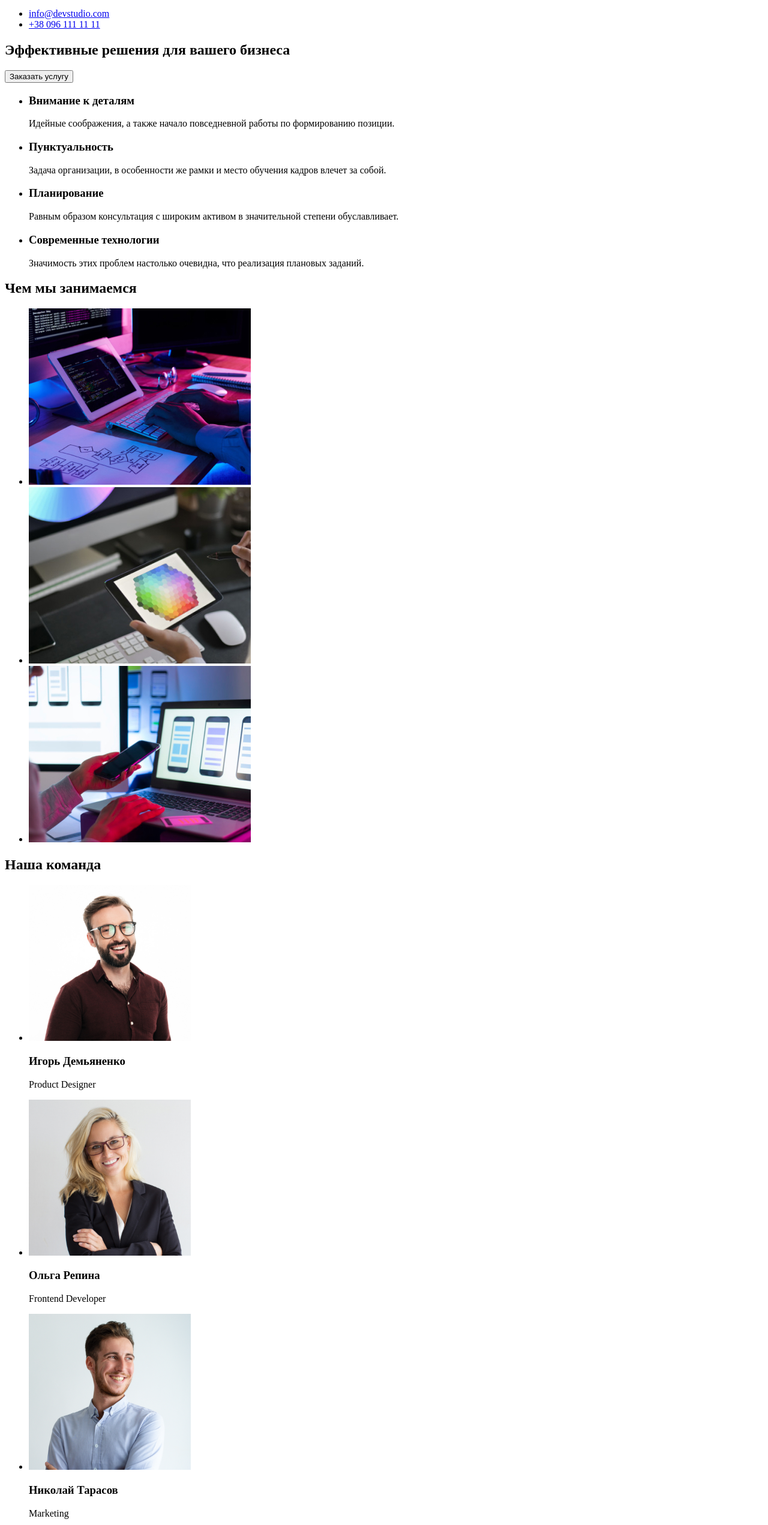
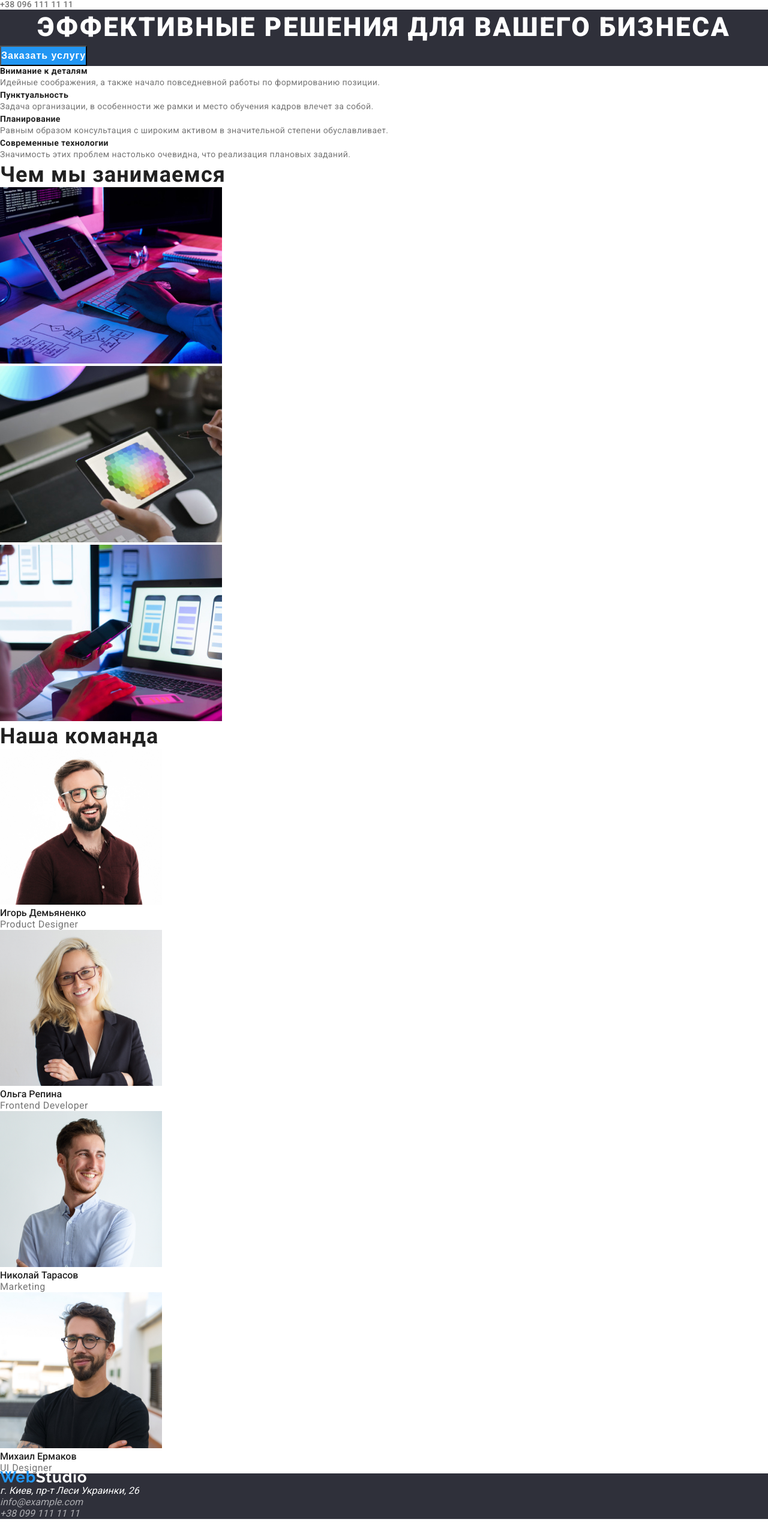
Before and after one commit to SkrypchenkoKrystyna/goit-markup-hw-02, a plain HTML site: page index.html in a window 1280 px wide. Shown: the part 98-2640 px from the top of the page at 60% size. Drawn offline with Linux system fonts and the light colour scheme.

Commit message:
добавила index.html

```diff
--- a/index.html
+++ b/index.html
@@ -5,14 +5,21 @@
     <meta http-equiv="X-UA-Compatible" content="IE=edge">
     <meta name="viewport" content="width=device-width, initial-scale=1.0">
     <title>goit-markup-hw-01</title>
+    <link rel="preconnect" href="https://fonts.gstatic.com">
+    <link href="https://fonts.googleapis.com/css2?family=Roboto:wght@400;500;700;900&display=swap" rel="stylesheet">
+    <link rel="preconnect" href="https://fonts.gstatic.com">
+    <link href="https://fonts.googleapis.com/css2?family=Raleway:wght@700&display=swap" rel="stylesheet">
+    <link rel="stylesheet" href="./CSS/style.css">
 </head>
 <body>
-    <header>
-        <a href="/">WebStudio</a>
+    <header class="header">
+        <div>
+        <a href="./" class="logo">
+            <span class="logo-web">Web</span><span class="logo-studio">Studio</span> </a>
         <nav>
-            <ul>
+            <ul class="nav-list">
                 <li>
-                    <a href="#">студия</a>
+                    <a href="#" class="active-link">студия</a>
                 </li>
                 <li>
                     <a href="#">портфолио</a>
@@ -22,56 +29,57 @@
                 </li>
             </ul>
         </nav>
-            <ul>
+            <ul class="contact-list">
                 <li>
                     <a href="mail:info@devstudio.com">info@devstudio.com</a>
                 </li>
                 <li>
-                    <a href="tel:+380961111111">+38 096 111 11 11</a>
+                    <a href="tel:+380961111111" class="contact-link">+38 096 111 11 11</a>
                 </li>
             </ul>
-
+        </div>
 
     </header>
     <main>
-        <section>
-          <h1>Эффективные решения для вашего бизнеса</h1>
-          <button type="button">Заказать услугу</button>
+        <!-- hero -->
+        <section class="hero-section">
+          <h1 class="hero-title">Эффективные решения для вашего бизнеса</h1>
+          <button class="main-button" type="button" >Заказать услугу</button>
         </section>
         <section>
             <!-- <h2></h2> -->
-            <ul>
+            <ul class="about-us-list">
                 <li>
-                    <h3>Внимание к деталям</h3>
-                    <p>
+                    <h3 class="good-title">Внимание к деталям</h3>
+                    <p class="about-good-title">
                         Идейные соображения, а также начало повседневной работы по формированию позиции.
                     </p>
                 </li>
 
                 <li>
-                    <h3>Пунктуальность</h3>
-                    <p>
+                    <h3 class="good-title">Пунктуальность</h3>
+                    <p class="about-good-title">
                         Задача организации, в особенности же рамки и место обучения кадров влечет за собой.
                     </p>
                 </li>
 
                 <li>
-                    <h3>Планирование</h3>
-                    <p>
+                    <h3 class="good-title">Планирование</h3>
+                    <p class="about-good-title">
                         Равным образом консультация с широким активом в значительной степени обуславливает.
                     </p>
                 </li>
 
                 <li>
-                    <h3>Современные технологии</h3>
-                <p>
+                    <h3 class="good-title">Современные технологии</h3>
+                <p class="about-good-title">
                     Значимость этих проблем настолько очевидна, что реализация плановых заданий.
                 </p>
                 </li>
             </ul>
         </section>
         <section>
-            <h2>Чем мы занимаемся</h2>
+            <h2 class="title">Чем мы занимаемся</h2>
             <ul>
                 <li>
                     <img src="./images/img.jpg" alt="img" width="370">
@@ -84,45 +92,45 @@
                 </li>
             </ul>
         </section>
-        <section>
-            <h2>Наша команда</h2>
+        <section class="team-secion">
+            <h2 class="section-title">Наша команда</h2>
             <ul>
                 <li>
                     <img src="./images/pic1.jpg" alt="pic1" width="270">
-                    <h3>Игорь Демьяненко</h3>
-                    <p>Product Designer</p>
+                    <h3 class="member-of-team">Игорь Демьяненко</h3>
+                    <p class="position">Product Designer</p>
                 </li>
                 <li>
                     <img src="./images/pic2.jpg" alt="pic2" width="270">
-                    <h3>Ольга Репина</h3>
-                    <p>Frontend Developer</p>
+                    <h3 class="member-of-team">Ольга Репина</h3>
+                    <p class="position">Frontend Developer</p>
                 </li>
                 <li>
                     <img src="./images/pic3.jpg" alt="pic3" width="270">
-                    <h3>Николай Тарасов</h3>
-                    <p>Marketing</p>
+                    <h3 class="member-of-team">Николай Тарасов</h3>
+                    <p class="position">Marketing</p>
                 </li>
                 <li>
                     <img src="./images/pic4.jpg" alt="pic4" width="270">
-                    <h3>Михаил Ермаков</h3>
-                    <p>UI Designer</p>
+                    <h3 class="member-of-team">Михаил Ермаков</h3>
+                    <p class="position">UI Designer</p>
                 </li>
             </ul>
         </section>
 
     </main>
-    <footer>
-        <a href="/">WebStudio</a>
+    <footer class="footer">
+        <a href="./"class="logo"> <span class="logo-web-footer">Web</span><span class="logo-studio-footer">Studio</span></a>
         <address>
-            <ul>
+            <ul class="contact-list-footer">
                 <li>
-                    <p>г. Киев, пр-т Леси Украинки, 26</p>
+                    <p class="adress-nav">г. Киев, пр-т Леси Украинки, 26</p>
                 </li>
                 <li>
-                    <a href="mail:info@example.com">info@example.com</a>
+                    <a href="mail:info@example.com" class="conact-link-fooer">info@example.com</a>
                 </li>
                 <li>
-                    <a href="tel:+380991111111">+38 099 111 11 11</a>
+                    <a href="tel:+380991111111" class="conact-link-fooer">+38 099 111 11 11</a>
                 </li>
             </ul>
         </address>
```
